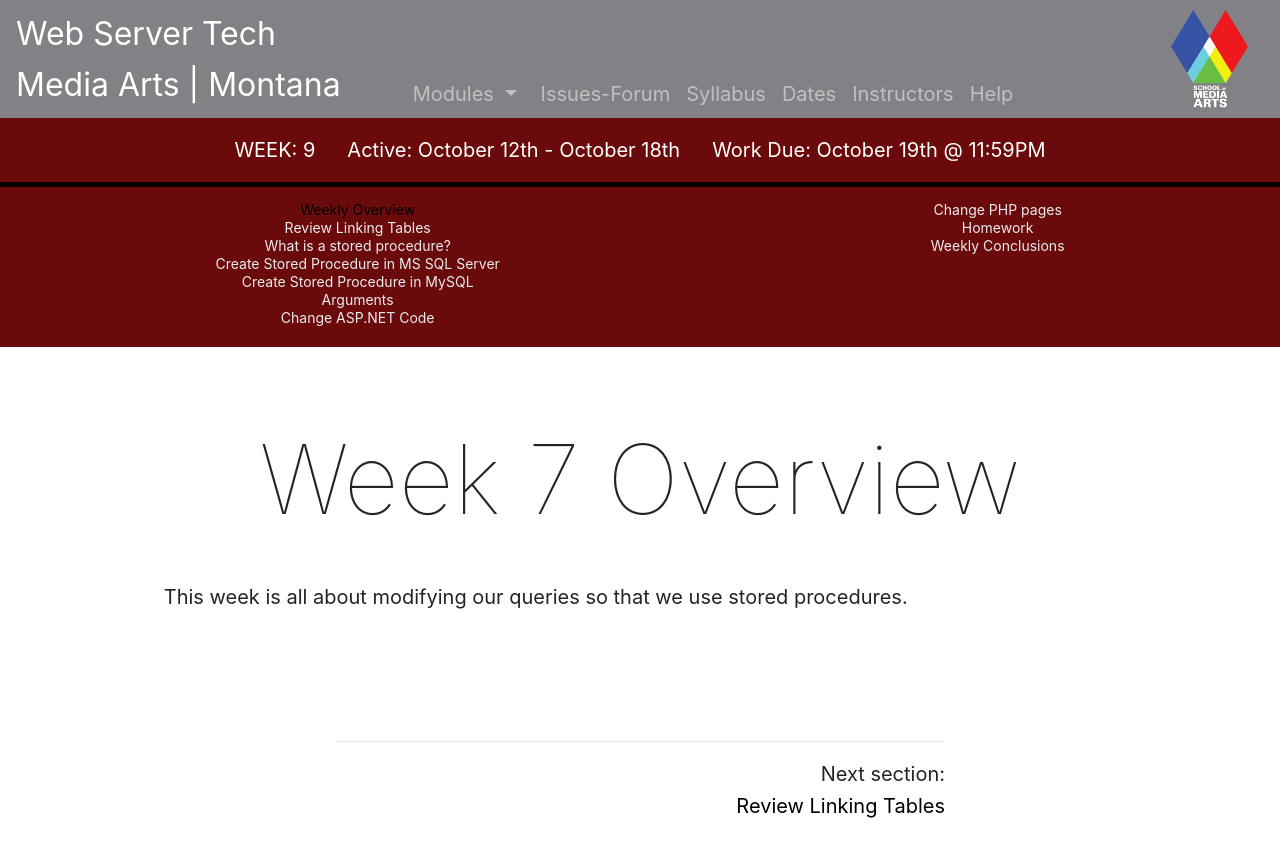
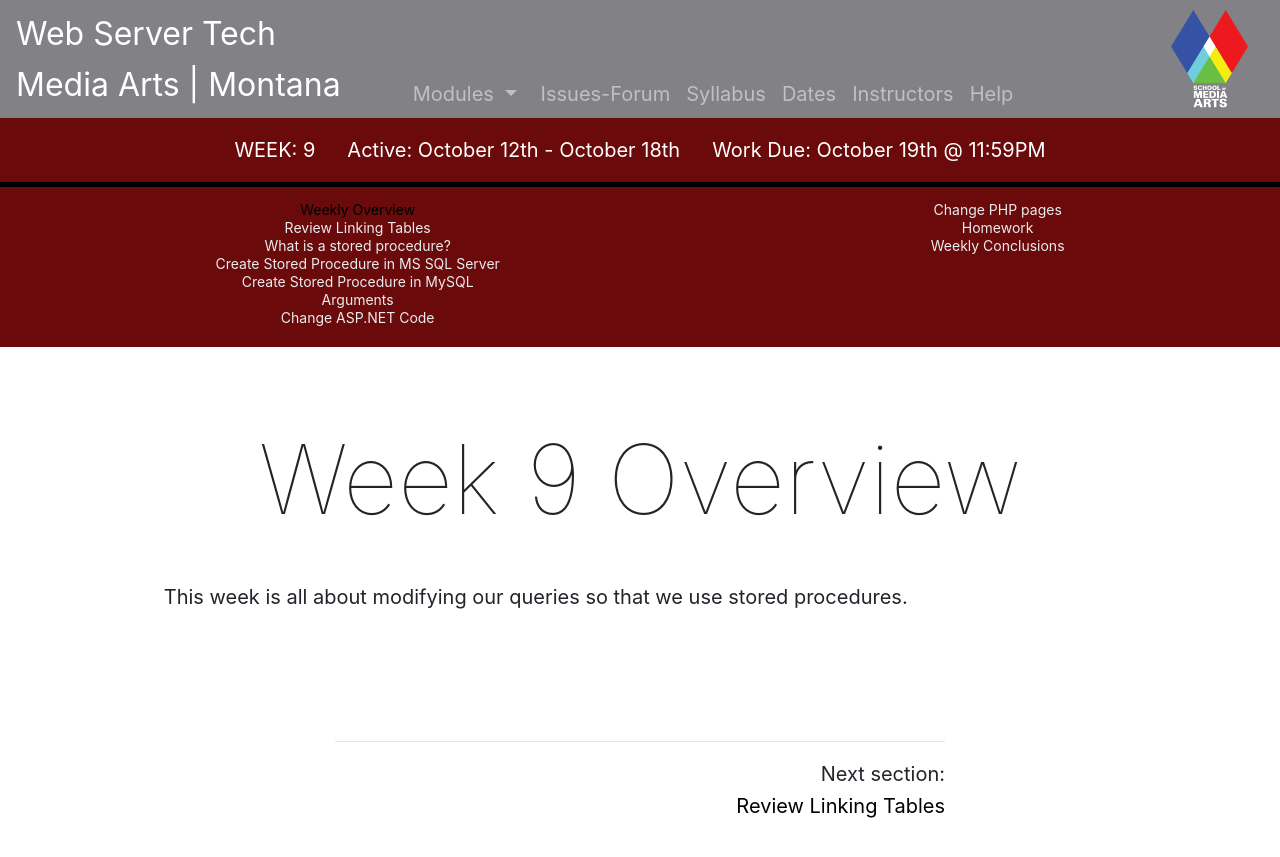
Before and after one commit to Montana-Media-Arts/461_WebServer-Fall2020, a Jekyll site: the page built from modules/week-9/_posts/2017-01-01-overview.md, in a window 1280 px wide. Shown: the top 857 px of the page. Built offline with Jekyll 4.4.1, drawn with Linux system fonts in a browser that asks for light colours; nearby versions of some CDN libraries.

Commit message:
Update 2017-01-01-overview.md

```diff
--- a/modules/week-9/_posts/2017-01-01-overview.md
+++ b/modules/week-9/_posts/2017-01-01-overview.md
@@ -4,6 +4,6 @@ module: 9
 jotted: false
 ---
 
-# Week 7 Overview
+# Week 9 Overview
 
 This week is all about modifying our queries so that we use stored procedures.
```
